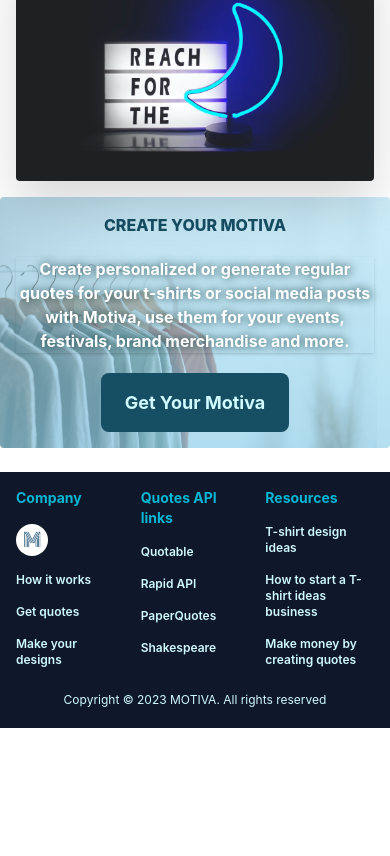
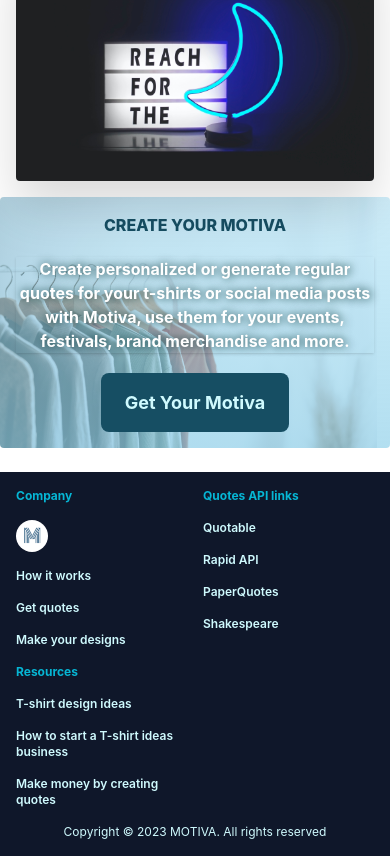
Before and after one commit to gbengaoluwadahunsi/Motiva, a React (Vite) app: page / in a window 390 px wide. Shown: the part 682-1538 px from the top of the page. Before the commit the page ends 1410 px from the top, so only its background shows below. Built offline with nearby package versions, Linux system fonts and the light colour scheme.

Commit message:
footer layout fixed on mobile view mode

```diff
--- a/src/Components/Footer.jsx
+++ b/src/Components/Footer.jsx
@@ -3,10 +3,10 @@
 
 function Footer() {
   return (
-    <div className="bg-slate-900 text-cyan-100  p-4 lg:px-20 text-xs lg:text-lg lg:py-10 grid grid-row-6 sm:gap-3  footerHeight lg:h-heightMedium mt-6 lg:mt-16">
-        <div className="row-span-5 grid grid-cols-3 font-semibold gap-4">
+    <div className="bg-slate-900 text-cyan-100  p-4 lg:px-20 text-xs lg:text-lg lg:py-10 grid grid-row-6 sm:gap-3   lg:h-heightMedium mt-6 lg:mt-16">
+        <div className="row-span-5 grid  grid-cols-2 md:grid-cols-3 font-semibold gap-4">
           <div className="flex flex-col space-y-4   text-start lg:w-40">
-            <span className="text-cyan-500  font-bold text-sm lg:text-lg">Company</span>
+            <span className="text-cyan-500  font-bold  lg:text-lg">Company</span>
             <Link to="/"><img className="text-xs md:text-base w-8 h-8 lg:w-14 rounded-full lg:h-14" src={motiva2} alt="motiva-logo" /></Link>
             <Link to = "/howitworks" className="text-xs md:text-base decoration-cyan-500 decoration-2 hover:underline hover:underline-offset-8">How it works</Link>
             <Link to = "/getquotes" className="text-xs md:text-base decoration-cyan-500 decoration-2 hover:underline hover:underline-offset-8">Get quotes</Link>
@@ -14,7 +14,7 @@
             </div>
 
           <div className="flex flex-col  space-y-4 text-start lg:w-40">
-          <span className="text-cyan-500 font-bold  text-sm lg:text-lg">Quotes API links</span>
+          <span className="text-cyan-500 font-bold  lg:text-lg">Quotes API links</span>
             <a href="https://github.com/lukePeavey/quotable#quotable" target="_blank" rel="noreferrer" className="text-xs md:text-base decoration-cyan-500 decoration-2 hover:underline hover:underline-offset-8" >Quotable</a>
             <a href="https://rapidapi.com/collection/quote-generator-apis" target="_blank" rel="noreferrer" className="text-xs md:text-base decoration-cyan-500 decoration-2 hover:underline hover:underline-offset-8"> Rapid API</a>
             <a href="https://rapidapi.com/shashitechno/api/paperquotes/" target="_blank" rel="noreferrer" className="text-xs md:text-base decoration-cyan-500 decoration-2 hover:underline hover:underline-offset-8">PaperQuotes</a>
@@ -24,7 +24,7 @@
 
 
           <div className="flex flex-col  space-y-4 text-start lg:w-80">
-            <span className="text-cyan-500 font-bold text-sm lg:text-lg">Resources</span>
+            <span className="text-cyan-500 font-bold lg:text-lg">Resources</span>
             <a href="https://looka.com/blog/t-shirt-design-ideas/" target="_blank" rel="noreferrer" className="text-xs md:text-base decoration-cyan-500 decoration-2 hover:underline hover:underline-offset-8">T-shirt design ideas</a>
             <a href="https://www.forbes.com/advisor/business/start-t-shirt-business/" target="_blank" rel="noreferrer" className=" text-xs md:text-base decoration-cyan-500 decoration-2 hover:underline hover:underline-offset-8">How to start a T-shirt ideas business</a>
             <a href="https://medium.com/illumination/how-to-make-money-writing-short-social-media-quotes-a50cadbdcb29" target="_blank" rel="noreferrer" className="text-xs md:text-base decoration-cyan-500 decoration-2 hover:underline hover:underline-offset-8">Make money by creating quotes</a>
@@ -33,7 +33,7 @@
 
         </div>
         <div>
-            <span className="flex   text-xs lg:text-sm justify-center ">Copyright © 2023 MOTIVA. All rights reserved</span>
+            <span className=" mt-4 lg:mt-0 flex    lg:text-sm justify-center ">Copyright © 2023 MOTIVA. All rights reserved</span>
         </div>
     </div>
   )
```
